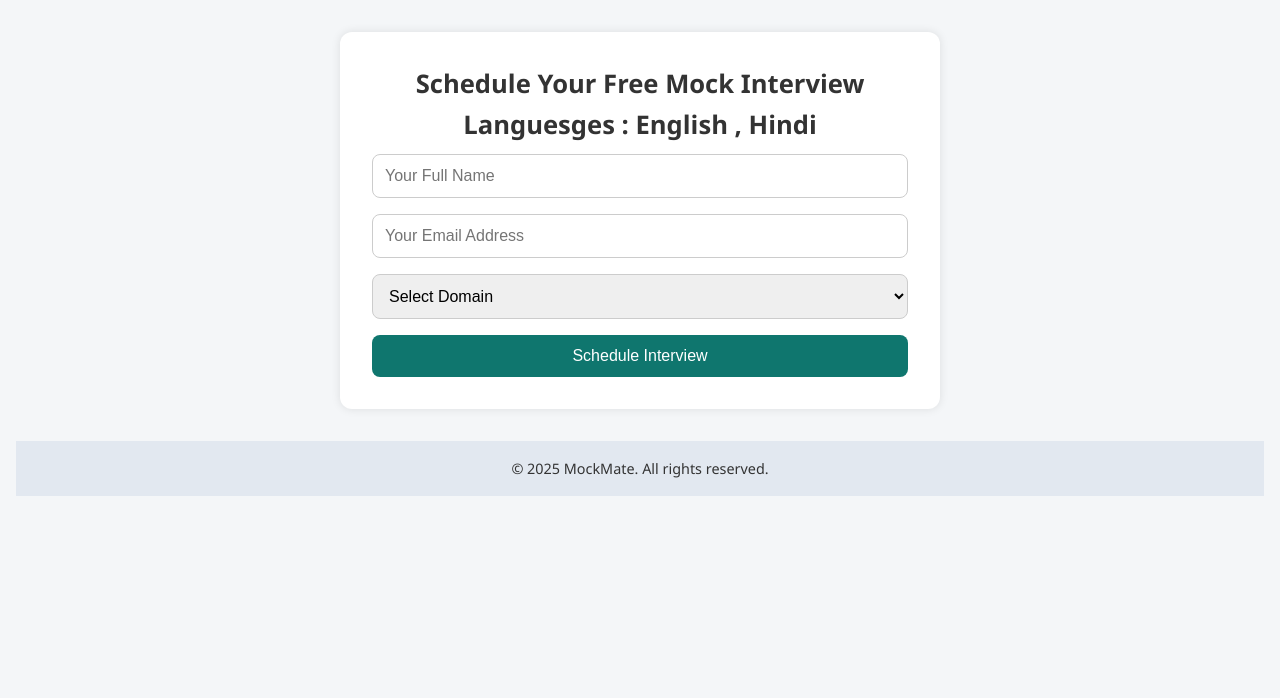
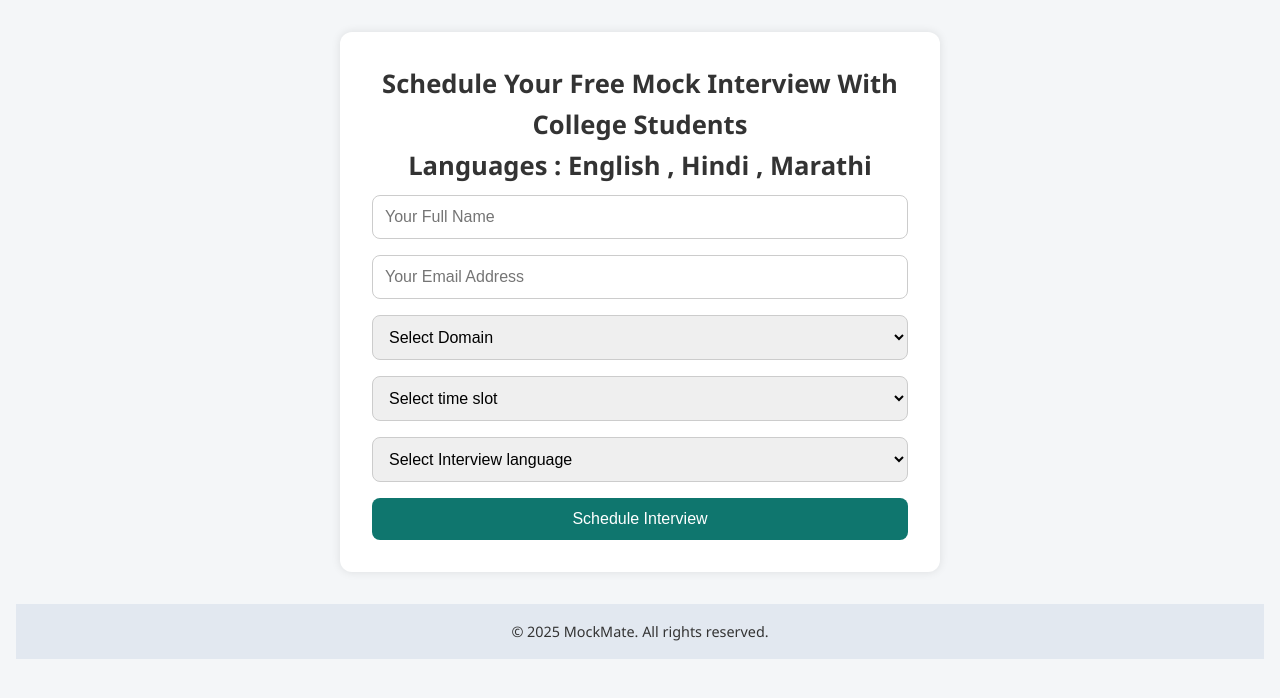
Before and after one commit to Ask1012/MockMate, a Flask app: page / in a window 1280 px wide. Shown: the part 78-776 px from the top of the page. Run offline with Flask 3, Linux system fonts and the light colour scheme.

Commit message:
added time languages input

```diff
--- a/app.py
+++ b/app.py
@@ -16,7 +16,9 @@ def index():
         name = request.form['name']
         email = request.form['email']
         domain = request.form['domain']
-        new_entry = InterviewRequest(name=name, email=email, domain=domain)
+        language = request.form['language']
+        time = request.form['time']
+        new_entry = InterviewRequest(name=name, email=email, domain=domain , time=time, language=language)
         db.session.add(new_entry)
         db.session.commit()
         return render_template('index.html', message='Interview Scheduled Successfully!  We will contact you soon.')
@@ -46,5 +48,5 @@ def contact():
 if __name__ == '__main__':
     with app.app_context():
         db.create_all()
-    port = int(os.environ.get("PORT", 5000))  # Render provides PORT env variable
-    app.run(host="0.0.0.0", port=port, debug=True)
+      # Render provides PORT env variable
+    app.run(debug=True)
--- a/models.py
+++ b/models.py
@@ -7,6 +7,8 @@ class InterviewRequest(db.Model):
     name = db.Column(db.String(100), nullable=False)
     email = db.Column(db.String(100), nullable=False)
     domain = db.Column(db.String(100), nullable=False)
+    time   = db.Column(db.String(100), nullable=False, default='10:00 AM - 11:00 AM')
+    language = db.Column(db.String(50), nullable=False, default='English')
 
 
 class Contact(db.Model):
--- a/templates/admin.html
+++ b/templates/admin.html
@@ -102,6 +102,8 @@
                     <th>Name</th>
                     <th>Email</th>
                     <th>Domain</th>
+                    <th>Time</th>
+                    <th>Language</th>
                 </tr>
             </thead>
             <tbody>
@@ -110,6 +112,8 @@
                     <td>{{ entry.name }}</td>
                     <td>{{ entry.email }}</td>
                     <td>{{ entry.domain }}</td>
+                    <td>{{ entry.time }}</td>
+                    <td>{{ entry.language }}</td>
                 </tr>
                 {% endfor %}
             </tbody>
--- a/templates/index.html
+++ b/templates/index.html
@@ -21,7 +21,7 @@
 
     <!-- Main Content -->
     <div class="form-container">
-        <h2>Schedule Your Free Mock Interview <br>  Languesges : English , Hindi </h2>
+        <h2>Schedule Your Free Mock Interview With College Students <br>  Languages : English , Hindi , Marathi</h2>
          <form method="POST">
             <input type="text" name="name" placeholder="Your Full Name" required><br>
             <input type="email" name="email" placeholder="Your Email Address" required><br>
@@ -32,7 +32,18 @@
                 <option value="Full Stack Development">Full Stack Development</option>
                 <option value="SQL">SQL</option>
             </select><br>
-            <button type="submit">Schedule Interview</button>
+            <select name="time" class="styled-select" required>
+                <option value="">Select time slot</option>
+                <option value="12.00 PM - 01.00 PM">12.00 PM - 01.00 PM</option>
+                <option value="05.00 PM - 06.00 PM">05.00 PM - 06.00 PM</option>
+                <option value="06.00 PM - 07.00 PM">06.00 PM - 07.00 PM</option><br>
+            </select><br>
+            <select name="language" class="styled-select" required>
+                <option value="">Select Interview language</option>
+                <option value="English">English</option>
+                <option value="Hindi">Hindi</option>
+                <option value="Marathi">Marathi</option>
+            </select><br><button type="submit">Schedule Interview</button>
         </form>
         {% if message %}
         <p class="success">{{ message }}</p>
```
Also changed, not shown: database.db.
